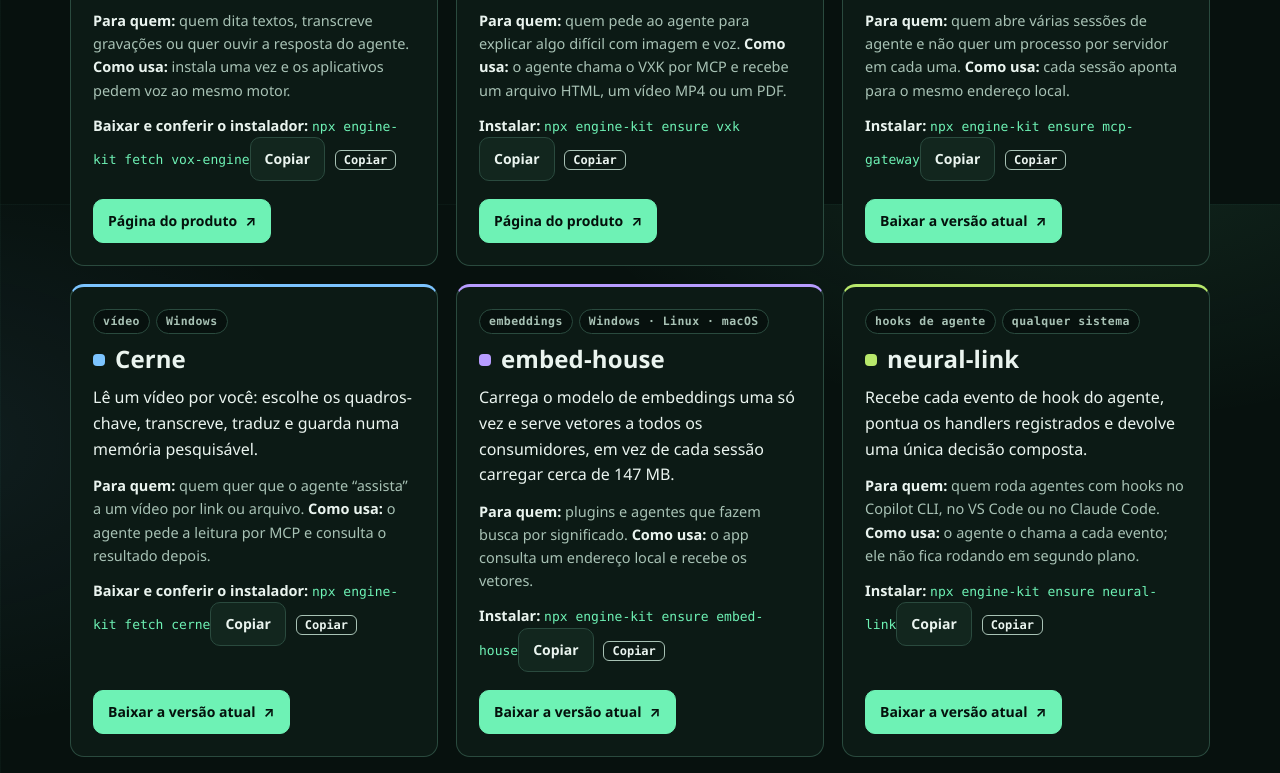
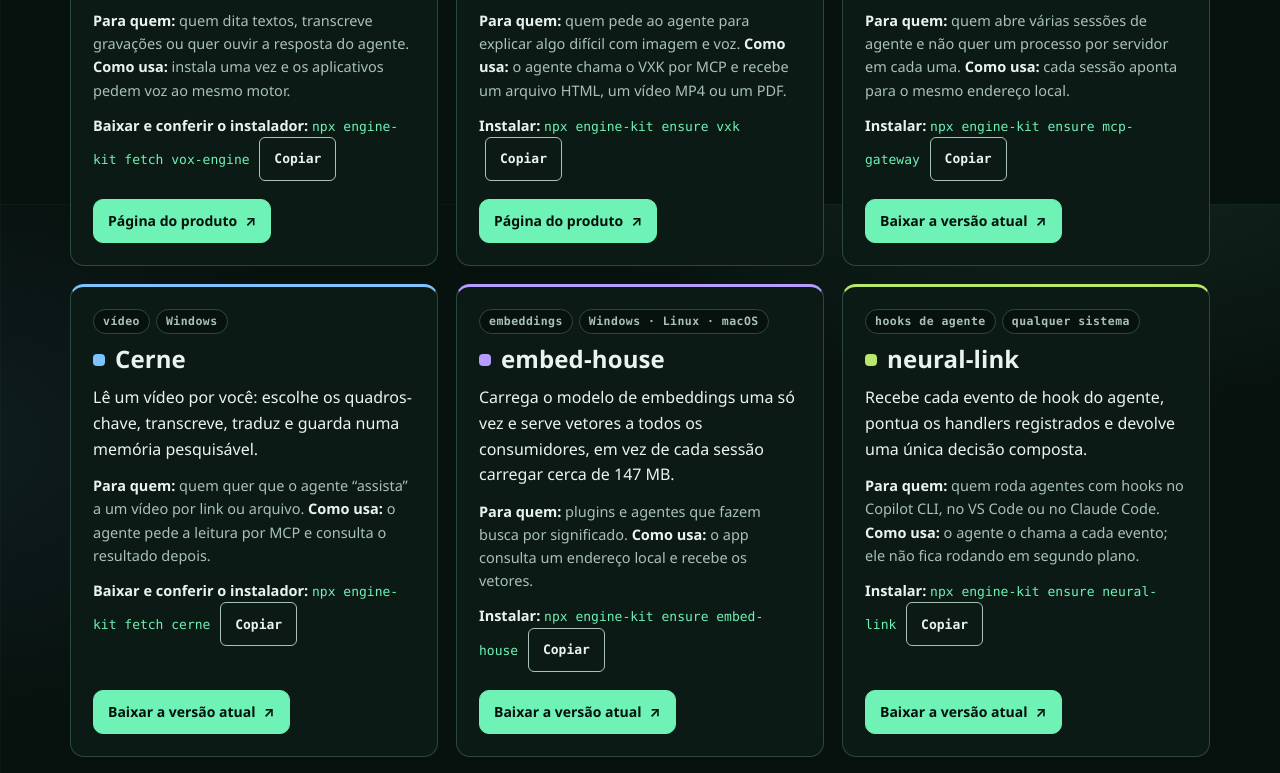
Before and after one commit to AllanSantos-DV/engine-registry, a website: page site/index.html in a window 1280 px wide. Shown: the part 1396-2169 px from the top of the page. Drawn offline with Linux system fonts and the light colour scheme.

Commit message:
vitrine: um só botão de copiar por comando (alvo de 44 px) e o pre do passo sem cartão dentro de cartão; backlog técnico zerado

```diff
--- a/site/assets/site.js
+++ b/site/assets/site.js
@@ -74,8 +74,9 @@
   }
 
   // ---- copiar: cada comando da vitrine; sem área de transferência (página fora de https, navegador antigo), o botão diz que não copiou ----
-  document.querySelectorAll(".cmd").forEach((linha) => {
-    const comando = $("code", linha);
+  document.querySelectorAll(".cmd, .passo pre").forEach((linha) => {
+    const ehPre = linha.tagName === "PRE";
+    const comando = ehPre ? linha : $("code", linha);
     if (!comando) { return; }
     const botao = el("button", "copiar", "Copiar");
     botao.type = "button";
@@ -87,7 +88,7 @@
       botao.textContent = msg;
       setTimeout(() => { botao.textContent = "Copiar"; }, 2500);
     });
-    linha.append(" ", botao);
+    if (ehPre) { linha.after(botao); } else { linha.append(" ", botao); }
   });
 
   // ---- modo Apresentar -------------------------------------------------------------------------------------------------
@@ -237,18 +238,5 @@
     falar();
   }
 
-  // ---- comandos: botão de copiar ao lado de cada comando do kit ---------------------------------------------------------
-  document.querySelectorAll("p.cmd code, .passo pre").forEach((cmd) => {
-    if (!navigator.clipboard) { return; }
-    const bt = el("button", "btn peq", "Copiar");
-    bt.type = "button";
-    bt.setAttribute("aria-label", `Copiar o comando: ${cmd.textContent.split("\n")[0]}`);
-    bt.addEventListener("click", () => {
-      navigator.clipboard.writeText(cmd.textContent).then(() => { bt.textContent = "Copiado"; }, () => { bt.textContent = "Não copiou"; });
-      setTimeout(() => { bt.textContent = "Copiar"; }, 2000);
-    });
-    cmd.after(bt);
-  });
-
   abrir.forEach((b) => b.addEventListener("click", () => abrirApresentacao(b)));
 })();
--- a/site/assets/styles.css
+++ b/site/assets/styles.css
@@ -112,6 +112,7 @@
 .passo::before{content:counter(p);display:grid;place-items:center;width:34px;height:34px;border-radius:10px;background:var(--menta);color:var(--tinta);font:700 18px var(--f-tit);margin-bottom:12px}
 .passo h3{font-size:20px;margin-bottom:8px}
 .passo p{color:var(--mut);font-size:15px}
+.passo pre{border:0;border-radius:0;padding:12px 0 0;background:transparent}
 pre{margin:12px 0 0;padding:12px 14px;border-radius:10px;background:var(--bg);border:1px solid var(--linha);overflow-x:auto;font:500 13.5px/1.5 var(--f-mono);color:var(--menta)}
 
 /* métricas */
@@ -164,5 +165,5 @@
   .mapa [data-s],.ficha,.apres-barra i{transition:none}
   .ficha{transform:none}
 }
-.copiar{font:600 12px var(--f-mono);color:var(--txt);background:transparent;border:1px solid var(--mut);border-radius:6px;padding:2px 8px;margin-left:6px;cursor:pointer}
+.copiar{font:600 13px var(--f-mono);color:var(--txt);background:transparent;border:1px solid var(--mut);border-radius:6px;padding:8px 14px;min-height:44px;min-width:44px;margin-left:6px;cursor:pointer}
 .copiar:hover,.copiar:focus-visible{color:var(--menta);border-color:var(--menta)}
```
Also changed, not shown: docs/BACKLOG.md (+2 -7 lines), tests/test-site-copiar.mjs (+12 -3 lines), tests/test-site.mjs (+1 -1 lines).
